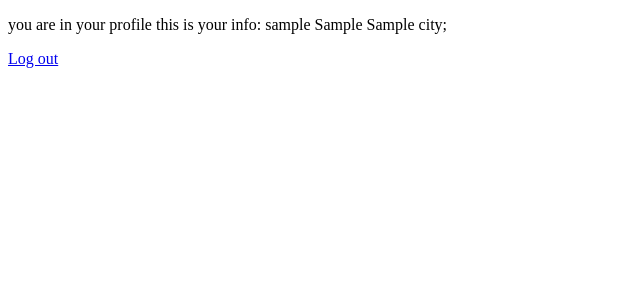
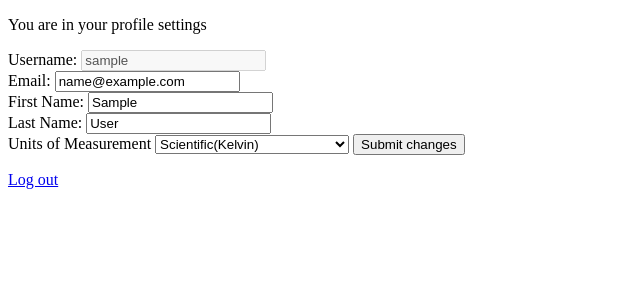
Before and after one commit to M-Pidlisnyi/weather-report, a Django app: page /accounts/profile/ in a window 1280 px wide. Shown: the part 44-344 px from the top of the page, without its empty margins (0-640 px from the left). Run offline with Django 4.2, Linux system fonts and the light colour scheme; a user stored in the database is signed in; tables that the repository leaves empty hold one stand-in row (values such as "Sample post").

Commit message:
users now can change settings

```diff
--- a/weatherapp/templates/user_profile.html
+++ b/weatherapp/templates/user_profile.html
@@ -4,14 +4,41 @@
 
 <div>
     <p>
-        you are in your profile
-        this is your info:
-        {{ user.get_username }}
-        {{ user.appuser.units }}
-        {% for city in user.appuser.cities.all %}
-        {{ city.name }};
-        {% endfor %}
+        You are in your profile settings
     </p>
+    <form method="post">
+    {% csrf_token %}
+        <label>
+            Username: <input type="text" name="username" value="{{ user.get_username }}" disabled>
+        </label>
+        <br>
+        <label>
+            Email: <input type="email" name="email" value="{{ user.email }}">
+        </label>
+         <br>
+        <label>
+            First Name: <input type="text" name="firstname" value="{{ user.first_name }}">
+        </label>
+         <br>
+        <label>
+            Last Name: <input type="text" name="lastname" value="{{ user.last_name }}">
+        </label>
+         <br>
+        <label>
+            Units of Measurement <select name="units">
+                    <option value="standard" {% if units == 'standard' %}selected{% endif %}>
+                        Scientific(Kelvin)
+                    </option>
+                    <option value="metric" {% if units == 'metric' %}selected{% endif %}>
+                        Metric(Celsius degrees)
+                    </option>
+                    <option value="imperial" {% if units == 'imperial' %}selected{% endif %}>
+                        Imperial(Fahrenheit degrees)
+                    </option>
+                </select>
+        </label>
+        <button type="submit">Submit changes</button>
+    </form>
     <p>
         <a href="{% url 'logout' %} ">Log out</a>
     </p>
--- a/weatherapp/views.py
+++ b/weatherapp/views.py
@@ -1,12 +1,14 @@
 from django.contrib.auth import login
+from django.contrib.auth.mixins import LoginRequiredMixin
 from django.contrib.auth.models import User
+from django.contrib.auth.views import LoginView
 from django.db import IntegrityError
 from django.http import HttpResponseRedirect
 from django.shortcuts import render
-import requests as pyreq
 from django.views.generic import DetailView
 from decouple import config
 from .models import City, AppUser
+import requests as pyreq
 # Create your views here.
 
 
@@ -81,6 +83,34 @@ def signup(request):
 	return render(request, 'signup.html', context=context)
 
 
+class ProfileView(LoginRequiredMixin, LoginView):
+	template_name = 'user_profile.html'
+
+	def get_context_data(self, **kwargs):
+		context = super(ProfileView, self).get_context_data(**kwargs)
+
+		current_user = self.request.user
+		context['units'] = current_user.appuser.units
+
+		return context
+
+	def get(self, request, *args, **kwargs):
+		super(ProfileView, self).get(request, *args, **kwargs)
+		return render(request, self.template_name, context=self.get_context_data())
+
+	def post(self, request, *args, **kwargs):
+		super(ProfileView, self).post(request, *args, **kwargs)
+
+		current_user = request.user
+		current_user.first_name = request.POST.get('firstname', None)
+		current_user.last_name = request.POST.get('lastname', None)
+		current_user.email = request.POST.get('email', None)
+		current_user.appuser.units = request.POST.get('units', None)
+		current_user.save()
+
+		return HttpResponseRedirect('/')
+
+
 class CityDetailView(DetailView):
 	template_name = 'city_detail.html'
 	model = City
@@ -98,7 +128,7 @@ class CityDetailView(DetailView):
 		context['weather'] = pyreq.get(api_url.format(context['city'].name,
 													units,
 													config('forecast_API_KEY'))
-									   ).json()
+									).json()
 
 		return context
 
--- a/weatherreport/urls.py
+++ b/weatherreport/urls.py
@@ -14,7 +14,6 @@ Including another URLconf
     2. Add a URL to urlpatterns:  path('blog/', include('blog.urls'))
 """
 from django.contrib import admin
-from django.contrib.auth import views as auth_views
 from django.urls import path, include
 from weatherapp import  views
 
@@ -22,6 +21,6 @@ urlpatterns = [
     path('admin/', admin.site.urls),
     path('', include('weatherapp.urls')),
     path('accounts/', include('django.contrib.auth.urls')),
-    path('accounts/profile/', auth_views.LoginView.as_view(template_name='user_profile.html'), name='profile'),
+    path('accounts/profile/', views.ProfileView.as_view(), name='profile'),
     path('accounts/signup/', views.signup, name='signup')
 ]
```
